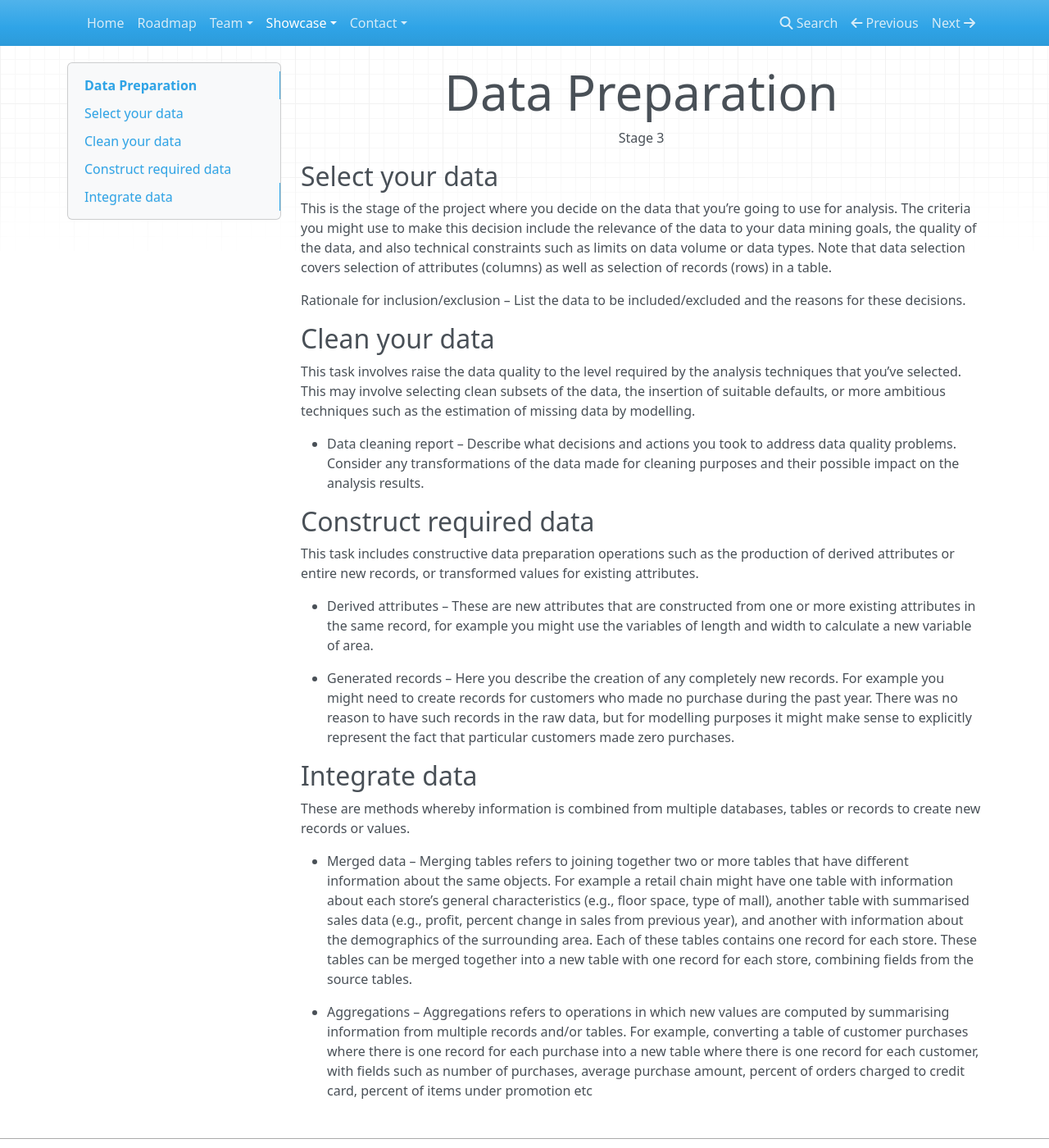
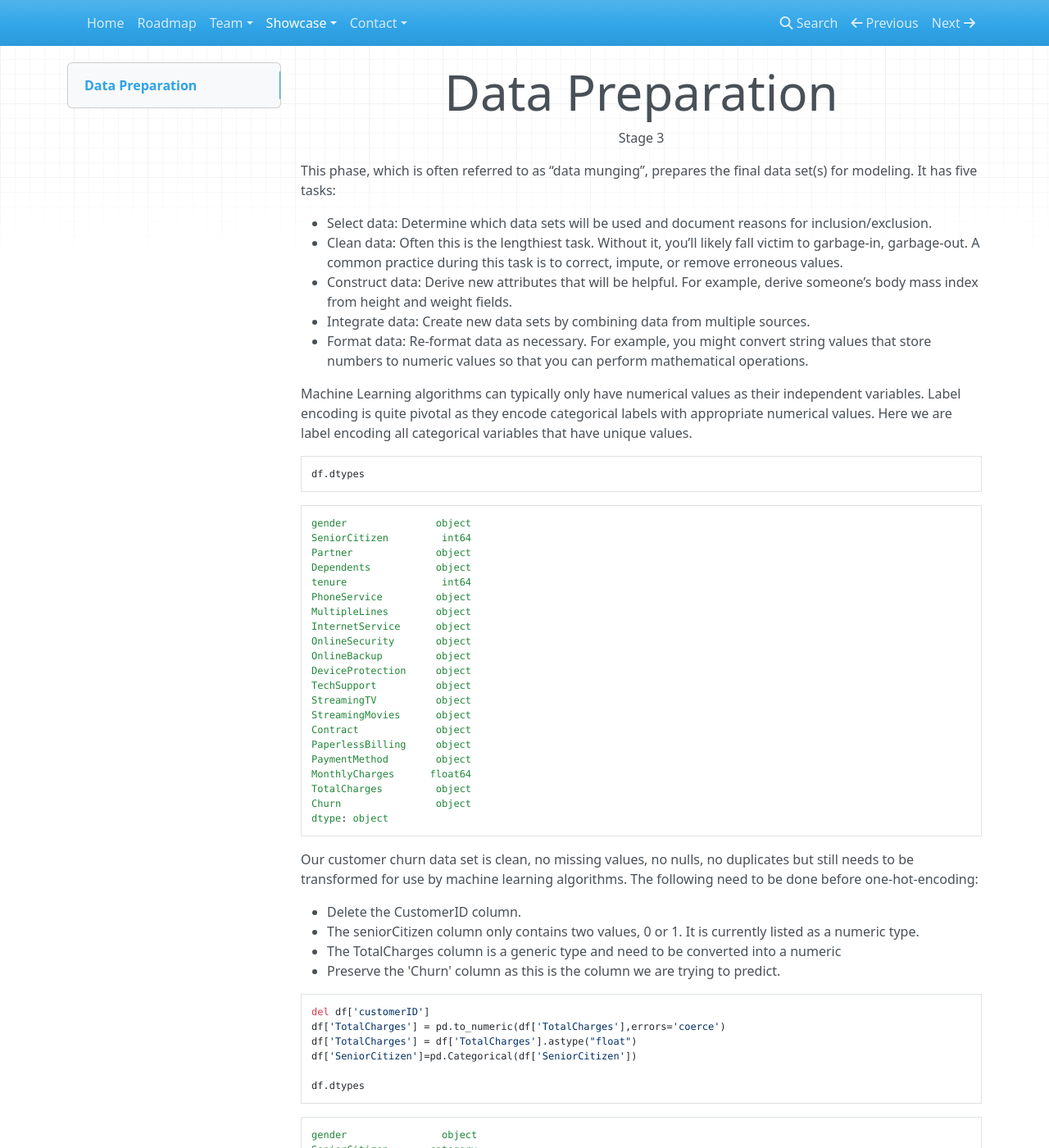
Before and after one commit to michaelborck/tbac, an MkDocs documentation site: the page built from docs/showcase/customer-churn/03_data-preparation.md, in a window 1280 px wide and 1400 px high. Shown: the whole window at 82% size. Built offline with MkDocs 1.6.1, drawn with Linux system fonts in a browser that asks for light colours; nearby versions of some CDN libraries; some of the changed text lies outside the part shown.

Commit message:
Fix typos and minor upates

````diff
--- a/docs/showcase/customer-churn/03_data-preparation.md
+++ b/docs/showcase/customer-churn/03_data-preparation.md
@@ -2,30 +2,160 @@
 
 Stage 3
 
-## Select your data
+This phase, which is often referred to as “data munging”, prepares the final
+data set(s) for modeling. It has five tasks:
 
-This is the stage of the project where you decide on the data that you’re going to use for analysis. The criteria you might use to make this decision include the relevance of the data to your data mining goals, the quality of the data, and also technical constraints such as limits on data volume or data types. Note that data selection covers selection of attributes (columns) as well as selection of records (rows) in a table.
+* Select data: Determine which data sets will be used and document reasons for
+  inclusion/exclusion.
+* Clean data: Often this is the lengthiest task. Without it, you’ll likely fall
+  victim to garbage-in, garbage-out. A common practice during this task is to
+  correct, impute, or remove erroneous values.
+* Construct data: Derive new attributes that will be helpful. For example,
+  derive someone’s body mass index from height and weight fields.
+* Integrate data: Create new data sets by combining data from multiple sources.
+* Format data: Re-format data as necessary. For example, you might convert
+  string values that store numbers to numeric values so that you can perform
+  mathematical operations.
 
-Rationale for inclusion/exclusion – List the data to be included/excluded and the reasons for these decisions.
+Machine Learning algorithms can typically only have numerical values as their
+independent variables. Label encoding is quite pivotal as they encode
+categorical labels with appropriate numerical values.  Here we are label
+encoding all categorical variables that have unique values.
 
-## Clean your data
+```python
+df.dtypes
+```
 
-This task involves raise the data quality to the level required by the analysis techniques that you’ve selected. This may involve selecting clean subsets of the data, the insertion of suitable defaults, or more ambitious techniques such as the estimation of missing data by modelling.
 
-* Data cleaning report – Describe what decisions and actions you took to address data quality problems. Consider any transformations of the data made for cleaning purposes and their possible impact on the analysis results.
 
-## Construct required data
 
-This task includes constructive data preparation operations such as the production of derived attributes or entire new records, or transformed values for existing attributes.
+    gender               object
+    SeniorCitizen         int64
+    Partner              object
+    Dependents           object
+    tenure                int64
+    PhoneService         object
+    MultipleLines        object
+    InternetService      object
+    OnlineSecurity       object
+    OnlineBackup         object
+    DeviceProtection     object
+    TechSupport          object
+    StreamingTV          object
+    StreamingMovies      object
+    Contract             object
+    PaperlessBilling     object
+    PaymentMethod        object
+    MonthlyCharges      float64
+    TotalCharges         object
+    Churn                object
+    dtype: object
 
-* Derived attributes – These are new attributes that are constructed from one or more existing attributes in the same record, for example you might use the variables of length and width to calculate a new variable of area.
 
-* Generated records – Here you describe the creation of any completely new records. For example you might need to create records for customers who made no purchase during the past year. There was no reason to have such records in the raw data, but for modelling purposes it might make sense to explicitly represent the fact that particular customers made zero purchases.
+Our customer churn data set is clean, no missing values, no nulls, no duplicates
+but still needs to be transformed for use by machine learning algorithms. The
+following need to be done before one-hot-encoding:
 
-## Integrate data
+* Delete the CustomerID column.
+* The seniorCitizen column only contains two values, 0 or 1.  It is currently
+  listed as a numeric type.
+* The TotalCharges column is a generic type and need to be converted into a
+  numeric
+* Preserve the 'Churn' column as this is the column we are trying to predict.
 
-These are methods whereby information is combined from multiple databases, tables or records to create new records or values.
 
-* Merged data – Merging tables refers to joining together two or more tables that have different information about the same objects. For example a retail chain might have one table with information about each store’s general characteristics (e.g., floor space, type of mall), another table with summarised sales data (e.g., profit, percent change in sales from previous year), and another with information about the demographics of the surrounding area. Each of these tables contains one record for each store. These tables can be merged together into a new table with one record for each store, combining fields from the source tables.
+```python
+del df['customerID']
+df['TotalCharges'] = pd.to_numeric(df['TotalCharges'],errors='coerce')
+df['TotalCharges'] = df['TotalCharges'].astype("float")
+df['SeniorCitizen']=pd.Categorical(df['SeniorCitizen'])
 
-* Aggregations – Aggregations refers to operations in which new values are computed by summarising information from multiple records and/or tables. For example, converting a table of customer purchases where there is one record for each purchase into a new table where there is one record for each customer, with fields such as number of purchases, average purchase amount, percent of orders charged to credit card, percent of items under promotion etc
+df.dtypes
+```
+
+
+    gender                object
+    SeniorCitizen       category
+    Partner               object
+    Dependents            object
+    tenure                 int64
+    PhoneService          object
+    MultipleLines         object
+    InternetService       object
+    OnlineSecurity        object
+    OnlineBackup          object
+    DeviceProtection      object
+    TechSupport           object
+    StreamingTV           object
+    StreamingMovies       object
+    Contract              object
+    PaperlessBilling      object
+    PaymentMethod         object
+    MonthlyCharges       float64
+    TotalCharges         float64
+    Churn                 object
+    dtype: object
+
+
+
+Once all columns are the correct data type then proceed to one-hot-encode.
+
+```python
+churn = df['Churn']
+del df['Churn']
+df= pd.get_dummies(df)
+df['Churn'] = churn
+df.dtypes
+```
+
+
+
+
+    tenure                                       int64
+    MonthlyCharges                             float64
+    TotalCharges                               float64
+    gender_Female                                uint8
+    gender_Male                                  uint8
+    SeniorCitizen_0                              uint8
+    SeniorCitizen_1                              uint8
+    Partner_No                                   uint8
+    Partner_Yes                                  uint8
+    Dependents_No                                uint8
+    Dependents_Yes                               uint8
+    PhoneService_No                              uint8
+    PhoneService_Yes                             uint8
+    MultipleLines_No                             uint8
+    MultipleLines_No phone service               uint8
+    MultipleLines_Yes                            uint8
+    InternetService_DSL                          uint8
+    InternetService_Fiber optic                  uint8
+    InternetService_No                           uint8
+    OnlineSecurity_No                            uint8
+    OnlineSecurity_No internet service           uint8
+    OnlineSecurity_Yes                           uint8
+    OnlineBackup_No                              uint8
+    OnlineBackup_No internet service             uint8
+    OnlineBackup_Yes                             uint8
+    DeviceProtection_No                          uint8
+    DeviceProtection_No internet service         uint8
+    DeviceProtection_Yes                         uint8
+    TechSupport_No                               uint8
+    TechSupport_No internet service              uint8
+    TechSupport_Yes                              uint8
+    StreamingTV_No                               uint8
+    StreamingTV_No internet service              uint8
+    StreamingTV_Yes                              uint8
+    StreamingMovies_No                           uint8
+    StreamingMovies_No internet service          uint8
+    StreamingMovies_Yes                          uint8
+    Contract_Month-to-month                      uint8
+    Contract_One year                            uint8
+    Contract_Two year                            uint8
+    PaperlessBilling_No                          uint8
+    PaperlessBilling_Yes                         uint8
+    PaymentMethod_Bank transfer (automatic)      uint8
+    PaymentMethod_Credit card (automatic)        uint8
+    PaymentMethod_Electronic check               uint8
+    PaymentMethod_Mailed check                   uint8
+    Churn                                       object
+    dtype: object
````
Also changed, not shown: docs/showcase/brand-analytics/brand-analytics.md (+4 -3 lines), docs/showcase/customer-churn/04_modeling.md (+21 -0 lines), docs/showcase/customer-churn/06_deployment.md (+16 -0 lines), docs/team.md (+2 -0 lines).
